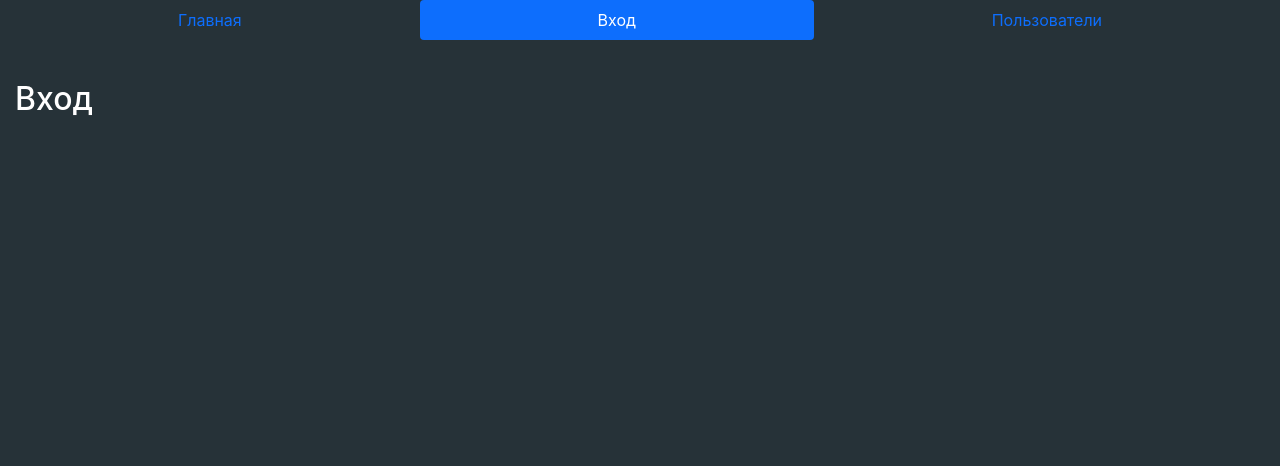
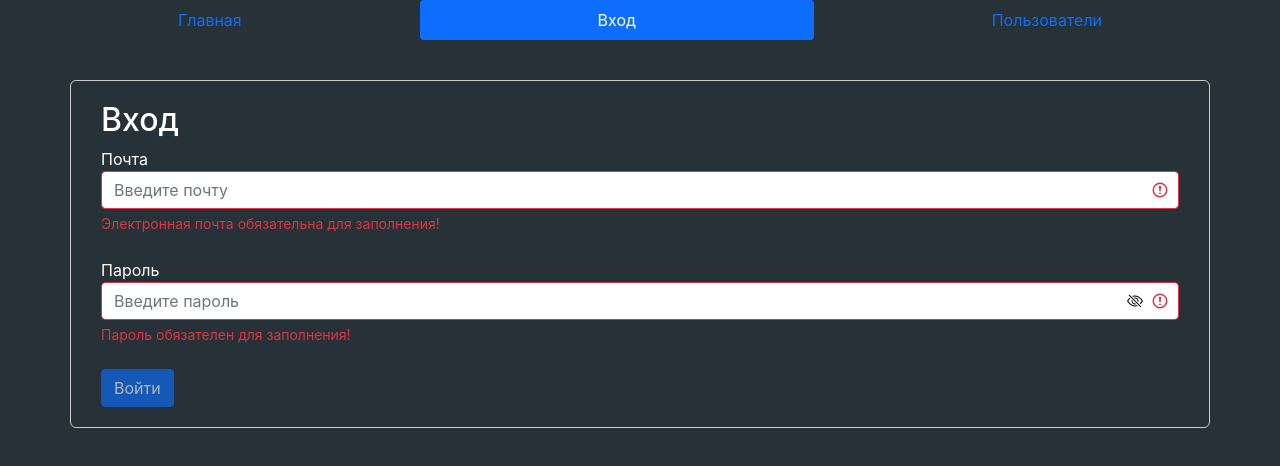
Before and after one commit to rbyea/FastCompany, a React (Create React App) app: page /login in a window 1280 px wide. Shown: the top 466 px of the page. Built offline with nearby package versions, Linux system fonts and the light colour scheme.

Commit message:
page login and search users

```diff
--- /dev/null
+++ b/src/app/components/searchInput.jsx
@@ -0,0 +1,25 @@
+import React from "react";
+import PropTypes from "prop-types";
+
+const SearchInput = ({ searchUser, inputSearch }) => {
+    return (
+        <div className="input-group mt-3">
+            <input
+                type="text"
+                value={searchUser}
+                placeholder="Поиск"
+                onChange={inputSearch}
+                className="form-control"
+                aria-label="Sizing example input"
+                aria-describedby="inputGroup-sizing-default"
+            />
+        </div>
+    );
+};
+
+SearchInput.propTypes = {
+    searchUser: PropTypes.string,
+    inputSearch: PropTypes.func
+};
+
+export default SearchInput;
--- a/src/app/components/tableBody.jsx
+++ b/src/app/components/tableBody.jsx
@@ -1,7 +1,6 @@
 import React from "react";
 import PropTypes from "prop-types";
 import _ from "lodash";
-// import { Link } from "react-router-dom";
 
 const TableBody = ({ data, columns }) => {
     const renderContent = (item, column) => {
--- /dev/null
+++ b/src/app/components/textField.jsx
@@ -0,0 +1,54 @@
+import React from "react";
+import PropTypes from "prop-types";
+
+function TextField({ label, type, value, onChange, placeholder, name, error }) {
+    const [eye, setEye] = React.useState(false);
+
+    const toggleShowEye = () => {
+        setEye(prevState => !prevState);
+    };
+
+    return (
+        <div className="mb-3">
+            <label className="form-label">
+                <div>{label}</div>
+                <input
+                    className={
+                        error
+                            ? "form-control is-invalid"
+                            : "form-control is-valid"
+                    }
+                    type={eye ? "text" : type}
+                    value={value}
+                    onChange={onChange}
+                    placeholder={placeholder}
+                    name={name}
+                />
+
+                {type === "password" ? (
+                    <span onClick={toggleShowEye} className="eye-item">
+                        {eye ? (
+                            <i className="bi bi-eye"></i>
+                        ) : (
+                            <i className="bi bi-eye-slash"></i>
+                        )}
+                    </span>
+                ) : null}
+
+                {error && <div className="invalid-feedback">{error}</div>}
+            </label>
+        </div>
+    );
+}
+
+TextField.propTypes = {
+    error: PropTypes.string,
+    label: PropTypes.string.isRequired,
+    type: PropTypes.string.isRequired,
+    value: PropTypes.string.isRequired,
+    onChange: PropTypes.func.isRequired,
+    placeholder: PropTypes.string.isRequired,
+    name: PropTypes.string.isRequired
+};
+
+export default TextField;
--- a/src/app/components/users.jsx
+++ b/src/app/components/users.jsx
@@ -4,6 +4,7 @@ import Pagination from "./pagination";
 import api from "../api";
 import GroupList from "./groupList";
 import SearchStatus from "./searchStatus";
+import SearchInput from "./searchInput";
 import UsersTable from "./usersTable";
 import _ from "lodash";
 
@@ -12,6 +13,8 @@ const Users = () => {
     const [professions, setProfession] = useState();
     const [selectedProf, setSelectedProf] = useState();
     const [sortBy, setSortBy] = React.useState({ path: null, order: "asc" });
+    const [searchUser, setSearchUser] = useState("");
+
     const pageSize = 5;
 
     const handleDelete = (userId) => {
@@ -42,6 +45,7 @@ const Users = () => {
     }, [selectedProf]);
 
     const handleProfessionSelect = (item) => {
+        setSearchUser("");
         setSelectedProf(item);
     };
 
@@ -53,6 +57,12 @@ const Users = () => {
         setSortBy(item);
     };
 
+    const inputSearch = (e) => {
+        const { target } = e;
+        setSelectedProf("");
+        setSearchUser(target.value.toLowerCase());
+    };
+
     if (users) {
         const filteredUsers = selectedProf
             ? users.filter(
@@ -62,9 +72,16 @@ const Users = () => {
               )
             : users;
 
-        const count = filteredUsers.length;
+        const searchUsers =
+            searchUser.length > 0
+                ? filteredUsers.filter((user) =>
+                      user.name.toLowerCase().includes(searchUser)
+                  )
+                : filteredUsers;
+
+        const count = searchUsers.length;
         const sortedUsers = _.orderBy(
-            filteredUsers,
+            searchUsers,
             [sortBy.path],
             [sortBy.order]
         );
@@ -92,6 +109,12 @@ const Users = () => {
                         </button>
                     </div>
                 )}
+
+                <SearchInput
+                    searchUser={searchUser}
+                    inputSearch={inputSearch}
+                />
+
                 <div className="d-flex flex-column">
                     {count > 0 && (
                         <UsersTable
--- a/src/app/layouts/login.jsx
+++ b/src/app/layouts/login.jsx
@@ -1,7 +1,92 @@
 import React from "react";
+import TextField from "../components/textField";
+import { validator } from "../utils/validator";
 
 const Login = () => {
-    return <h2>Вход</h2>;
+    const [data, setData] = React.useState({ email: "", password: "" });
+    const [error, setError] = React.useState({});
+    const onChangeInput = ({ target }) => {
+        setData((prev) => ({
+            ...prev,
+            [target.name]: target.value
+        }));
+    };
+
+    const validatorConfig = {
+        email: {
+            isRequired: {
+                message: "Электронная почта обязательна для заполнения!"
+            },
+            isEmail: {
+                message: "Почта введена некорректно"
+            }
+        },
+        password: {
+            isRequired: {
+                message: "Пароль обязателен для заполнения!"
+            },
+            isCapitalSymbol: {
+                message: "Пароль должен содержать хотя бы одну заглвную букву!"
+            },
+
+            isContainDigit: {
+                message: "Пароль должен содержать хотя бы одно число!"
+            },
+
+            min: {
+                message: "Пароль должен состоять минимум из 8 символов",
+                value: 8
+            }
+        }
+    };
+
+    React.useEffect(() => {
+        validate();
+    }, [data]);
+
+    const validate = () => {
+        const errors = validator(data, validatorConfig);
+        setError(errors);
+        return Object.keys(errors).length === 0;
+    };
+
+    const isValid = Object.keys(error).length === 0;
+    const onSubmitForm = (e) => {
+        e.preventDefault();
+        const isValid = validate();
+        if (!isValid) return;
+        console.log(data);
+    };
+
+    return (
+        <div className="container form-block">
+            <h2>Вход</h2>
+
+            <form onSubmit={onSubmitForm}>
+                <TextField
+                    error={error.email}
+                    label="Почта"
+                    type="text"
+                    value={data.email}
+                    onChange={onChangeInput}
+                    placeholder="Введите почту"
+                    name="email"
+                />
+                <TextField
+                    error={error.password}
+                    label="Пароль"
+                    type="password"
+                    value={data.password}
+                    onChange={onChangeInput}
+                    placeholder="Введите пароль"
+                    name="password"
+                />
+                <button type="submit" disabled={!isValid} className="btn btn-primary">
+                    Войти
+                </button>
+            </form>
+        </div>
+    );
 };
 
 export default Login;
--- /dev/null
+++ b/src/app/utils/validator.js
@@ -0,0 +1,54 @@
+export function validator(data, config) {
+    const errors = {};
+
+    function validate(validateMethod, data, config) {
+        let statusValidate;
+        switch (validateMethod) {
+            case "isRequired":
+                if (data.trim() === "") return config.message;
+                break;
+            case "isEmail": {
+                const emailRegExp = /^\S+@\S+\.\S+$/g;
+                if (!emailRegExp.test(data)) return config.message;
+                break;
+            }
+            case "isCapitalSymbol": {
+                const capitalRegExp = /[A-Z]+/g;
+                statusValidate = !capitalRegExp.test(data);
+                break;
+            }
+            case "isContainDigit": {
+                const digitRegExp = /\d+/g;
+                statusValidate = !digitRegExp.test(data);
+                break;
+            }
+
+            case "min": {
+                statusValidate = data.length < config.value;
+                break;
+            }
+
+            default:
+                break;
+        }
+        if (statusValidate) return config.message;
+    }
+
+    for (const fieldName in data) {
+        for (const validateMethod in config[fieldName]) {
+            console.log(config[fieldName][validateMethod]);
+            console.log(data[fieldName]);
+
+            const error = validate(
+                validateMethod,
+                data[fieldName],
+                config[fieldName][validateMethod]
+            );
+            if (error && !errors[fieldName]) {
+                errors[fieldName] = error;
+            }
+        }
+    }
+
+    return errors;
+}
--- a/src/index.css
+++ b/src/index.css
@@ -114,3 +114,31 @@ body {
 .card-list .badge {
     width: 100%;
 }
+
+.form-block {
+    background-color: #263238;
+    border-radius: 0.375rem;
+    border: 1px solid #ccc;
+    padding: 20px 30px;
+}
+
+.form-block .form-label {
+    width: 100%;
+    position: relative;
+}
+
+.eye-item {
+    cursor: pointer;
+    position: absolute;
+    right: 0;
+    right: 36px;
+    top: 31px;
+}
+
+.form-control[type="password"] {
+    padding-right: 63px;
+}
+
+.eye-item i:before {
+    color: #000;
+}
```
Also changed, not shown: src/app/components/table.jsx (+3 -5 lines).
